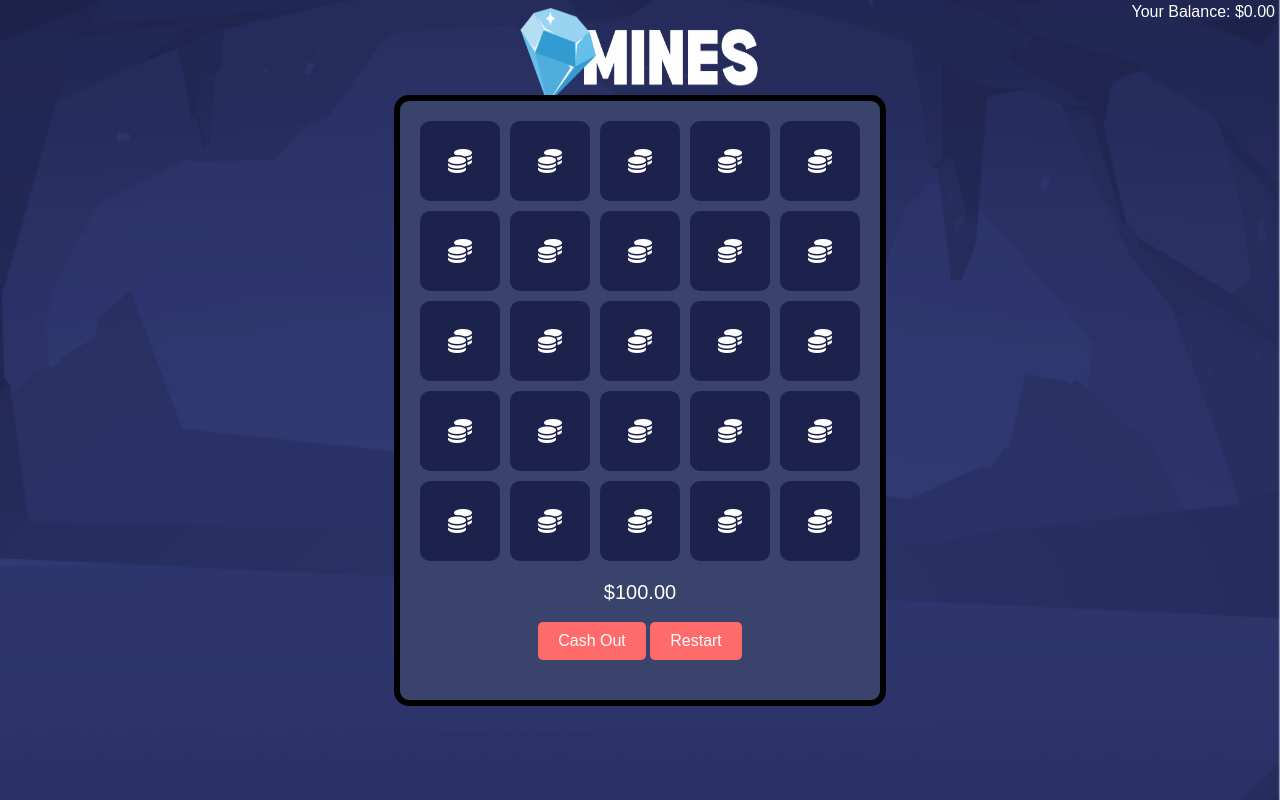
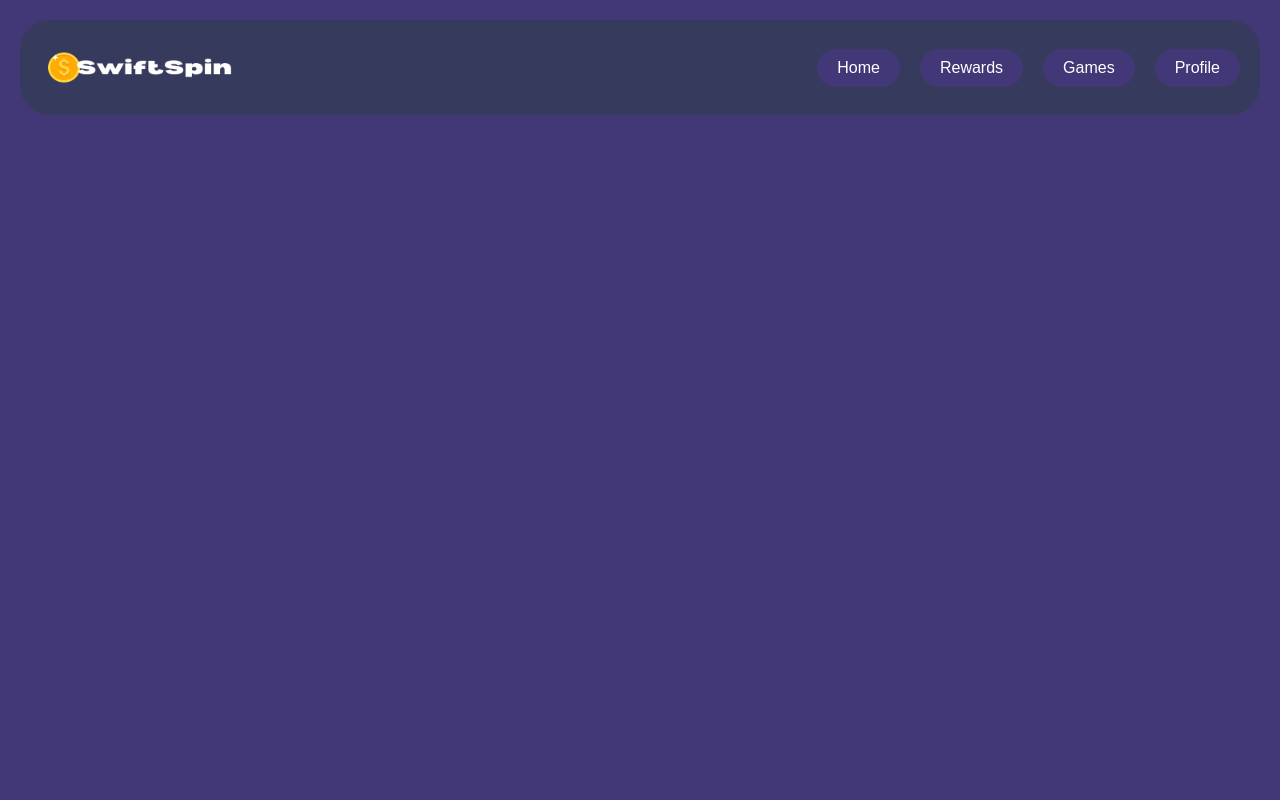
Before and after one commit to KaiSimpson13123/SwiftSpin, a plain HTML site: page index.html in a window 1280 px wide. Drawn offline with Linux system fonts and the light colour scheme.

Commit message:
SwiftSpin Main Page

```diff
--- a/index.html
+++ b/index.html
@@ -3,24 +3,23 @@
 <head>
     <meta charset="UTF-8">
     <meta name="viewport" content="width=device-width, initial-scale=1.0">
-    <title>Mines</title>
+    <title>Top Bar Example</title>
     <link rel="stylesheet" href="styles.css">
-    <link rel="stylesheet" href="https://cdnjs.cloudflare.com/ajax/libs/font-awesome/6.0.0-beta3/css/all.min.css">
 </head>
 <body>
-    <img class="logo-mines" src="MINES.png">
-    <div id="game-container">
-        <div id="grid"></div>
-        <div id="info">
-            <p>$<span id="money">100</span></p>
-            <br>
-            <button id="cashout-button" onclick="cashout()">Cash Out</button>
-            <button onclick="restartGame()">Restart</button>
-            <div id="final-balance" style="position: fixed;top: 3px;right: 5px;color: white;">
-                Your Balance: $<span id="final-balance-amount">0</span>
+    <header class="top-bar">
+        <div class="container">
+            <img src="SwiftSpin-White.png" class="logo">
+            <nav class="nav-menu">
+                <ul>
+                    <li><a href="#home">Home</a></li>
+                    <li><a href="#rewards">Rewards</a></li>
+                    <li><a href="#games">Games</a></li>
+                    <li><a href="#profile">Profile</a></li>
+                </ul>
+            </nav>
         </div>
-        <div id="message"></div>
-    </div>
-    <script src="script.js"></script>
+    </header>
+    <!-- Main content here -->
 </body>
 </html>
--- /dev/null
+++ b/mines/mines.css
@@ -0,0 +1,125 @@
+body {
+    display: flex;
+    justify-content: center;
+    align-items: center;
+    height: 100vh;
+    background-image: url("mines-game-bg.webp"); /* Updated background color */
+    background-repeat: no-repeat;
+    font-family: Arial, sans-serif;
+    background-position: center;
+    background-size: cover;
+    margin: 0;
+}
+
+#game-container {
+    text-align: center;
+    background-color: #39436B; /* Box background color */
+    padding: 20px;
+    border-radius: 15px; /* Rounded corners */
+    display: flex;
+    flex-direction: column;
+    align-items: center;
+    position: relative;
+    border: 6px solid black;
+}
+
+#grid {
+    display: grid;
+    grid-template-columns: repeat(5, 80px); /* Increased size */
+    grid-gap: 10px; /* Increased gap */
+    margin-bottom: 20px;
+}
+
+.cell {
+    width: 80px; /* Increased size */
+    height: 80px; /* Increased size */
+    background-color: #1D224C;
+    border-radius: 10px;
+    display: flex;
+    justify-content: center;
+    align-items: center;
+    cursor: pointer;
+    font-size: 30px; /* Increased font size */
+    position: relative;
+}
+
+.cell i {
+    font-size: 24px;
+    color: rgb(255, 255, 255); /* Font Awesome icon size */
+}
+
+.cell.revealed {
+    opacity: 1; /* Fade in */
+    transform: scale(1); /* Scale up */
+    background-color: #39436B;
+    cursor: default;
+}
+
+.cell.mine {
+    background-color: #ff6b6b;
+}
+
+.neon-dollar {
+    font-size: 43px;
+    color: #00e5ff;
+    text-shadow:
+        0 0 5px #00e5ff,
+        0 0 10px #00e5ff,
+        0 0 20px #00e5ff,
+        0 0 40px #00e5ff,
+        0 0 80px #00e5ff;
+    position: absolute;
+}
+
+#info {
+    margin-bottom: 20px;
+}
+
+#info p {
+    margin: 0;
+    font-size: 20px;
+    color: #ffffff;
+}
+
+#info button {
+    padding: 10px 20px;
+    font-size: 16px;
+    border: none;
+    border-radius: 5px;
+    background-color: #ff6b6b;
+    color: #ffffff;
+    cursor: pointer;
+}
+
+#info button:hover {
+    background-color: #ff4c4c;
+}
+
+.logo-mines {
+    position: fixed;
+    width: 20%;
+    height: 15%;
+    top: 7%;
+    left: 50%;
+    transform: translate(-50%, -50%);
+}
+
+.hbtn {
+    -webkit-border-radius: 28;
+    -moz-border-radius: 28;
+    border-radius: 28px;
+    font-family: Arial;
+    color: #ffffff;
+    font-size: 20px;
+    background: #d93434;
+    padding: 10px 20px 10px 20px;
+    text-decoration: none;
+    position: fixed;
+    bottom: 8px;
+    left: 8px;
+  }
+
+  .hbtn:hover {
+    background: #fc3c59;
+    text-decoration: none;
+  }
--- a/styles.css
+++ b/styles.css
@@ -1,125 +1,64 @@
-body {
-    display: flex;
-    justify-content: center;
-    align-items: center;
-    height: 100vh;
-    background-image: url("mines-game-bg.webp"); /* Updated background color */
-    background-repeat: no-repeat;
-    font-family: Arial, sans-serif;
-    background-position: center;
-    background-size: cover;
+/* Basic reset */
+* {
     margin: 0;
+    padding: 0;
+    box-sizing: border-box;
 }
 
-#game-container {
-    text-align: center;
-    background-color: #39436B; /* Box background color */
-    padding: 20px;
-    border-radius: 15px; /* Rounded corners */
-    display: flex;
-    flex-direction: column;
-    align-items: center;
-    position: relative;
-    border: 6px solid black;
+body {
+    font-family: Arial, sans-serif;
+    background-color: #423877;
 }
 
-#grid {
-    display: grid;
-    grid-template-columns: repeat(5, 80px); /* Increased size */
-    grid-gap: 10px; /* Increased gap */
-    margin-bottom: 20px;
+.top-bar {
+    background-color: #363A5D;
+    color: #fff;
+    padding: 10px 20px; /* Adjust padding to prevent the bar from touching the borders */
+    position: fixed;
+    top: 20px;
+    left: 20px;
+    right: 20px;
+    border-radius: 30px; /* Round bottom corners */
+    z-index: 1000;
 }
 
-.cell {
-    width: 80px; /* Increased size */
-    height: 80px; /* Increased size */
-    background-color: #1D224C;
-    border-radius: 10px;
+.container {
+    width: 100%; /* Use full width to fit the top bar */
+    max-width: 1200px; /* Optional: Set a max-width for better content alignment */
+    margin: 0 auto;
     display: flex;
-    justify-content: center;
+    justify-content: space-between;
     align-items: center;
-    cursor: pointer;
-    font-size: 30px; /* Increased font size */
-    position: relative;
 }
 
-.cell i {
-    font-size: 24px;
-    color: rgb(255, 255, 255); /* Font Awesome icon size */
+.logo {
+    width: 200px;
+    height: 75px;
+    left: 10px;
 }
 
-.cell.revealed {
-    opacity: 1; /* Fade in */
-    transform: scale(1); /* Scale up */
-    background-color: #39436B;
-    cursor: default;
+.nav-menu ul {
+    list-style: none;
+    display: flex;
 }
 
-.cell.mine {
-    background-color: #ff6b6b;
+.nav-menu li {
+    margin-left: 20px;
 }
 
-.neon-dollar {
-    font-size: 43px;
-    color: #00e5ff;
-    text-shadow:
-        0 0 5px #00e5ff,
-        0 0 10px #00e5ff,
-        0 0 20px #00e5ff,
-        0 0 40px #00e5ff,
-        0 0 80px #00e5ff;
-    position: absolute;
+
+.nav-menu a {
+    display: inline-block;
+    padding: 10px 20px;
+    color: #fff;
+    background-color: #423877;
+    text-decoration: none;
+    border-radius: 25px; /* Rounded button */
+    transition: background-color 0.3s, transform 0.3s; /* Smooth transitions */
 }
 
-#info {
-    margin-bottom: 20px;
+.nav-menu a:hover {
+    background-color: #ffffff; /* Change color on hover */
+    color: black;
+    transform: scale(1.05); /* Slightly enlarge the button on hover */
 }
-
-#info p {
-    margin: 0;
-    font-size: 20px;
-    color: #ffffff;
-}
-
-#info button {
-    padding: 10px 20px;
-    font-size: 16px;
-    border: none;
-    border-radius: 5px;
-    background-color: #ff6b6b;
-    color: #ffffff;
-    cursor: pointer;
-}
-
-#info button:hover {
-    background-color: #ff4c4c;
-}
-
-.logo-mines {
-    position: fixed;
-    width: 20%;
-    height: 15%;
-    top: 7%;
-    left: 50%;
-    transform: translate(-50%, -50%);
-}
-
-.hbtn {
-    -webkit-border-radius: 28;
-    -moz-border-radius: 28;
-    border-radius: 28px;
-    font-family: Arial;
-    color: #ffffff;
-    font-size: 20px;
-    background: #d93434;
-    padding: 10px 20px 10px 20px;
-    text-decoration: none;
-    position: fixed;
-    bottom: 8px;
-    left: 8px;
-  }
-
-  .hbtn:hover {
-    background: #fc3c59;
-    text-decoration: none;
-  }
```
Also changed, not shown: mines/mines.html (added, +26 -0 lines), SwiftSpin-Black.png (added), SwiftSpin-White.png (added), mines/MINES.png (renamed from MINES.png), mines/mines-game-bg.webp (renamed from mines-game-bg.webp), mines/mines.js (renamed from script.js).
